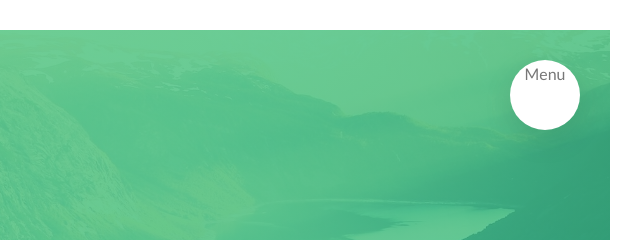
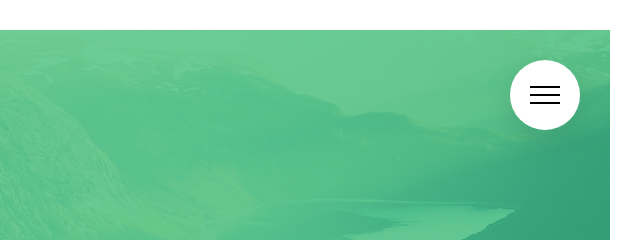
Before and after one commit to jesuscasal23/Natours-Project, a website: page index.html in a window 1280 px wide. Shown: the top 240 px of the page, 640-1280 px from the left. Drawn offline with Linux system fonts and the light colour scheme; files whose address does not match are found by name.

Commit message:
finished the navigation icon an functionality

```diff
--- a/index.html
+++ b/index.html
@@ -20,7 +20,9 @@
     <div class="navigation">
       <input type="checkbox" class="navigation__checkbox" id="navi-toggle">
 
-      <label for="navi-toggle" class="navigation__button">Menu</label>
+      <label for="navi-toggle" class="navigation__button">
+        <span class="navigation__icon"></span>
+      </label>
 
       <div class="navigation__background">&nbsp;</div>
 
--- a/sass/layout/_navigation.scss
+++ b/sass/layout/_navigation.scss
@@ -27,6 +27,7 @@
     background-image: radial-gradient($color-primary-light,
         $color-primary-dark);
     z-index: 1000;
+    transition: transform .8s cubic-bezier(0.86, 0, 0.07, 1);
 
     //transform: scale(100);
   }
@@ -40,6 +41,7 @@
 
     opacity: 0;
     width: 0;
+    transition: all .8s cubic-bezier(0.68, -0.55, 0.265, 1.55);
   }
 
   &__list {
@@ -85,6 +87,7 @@
     }
   }
 
+  // functionality
   &__checkbox:checked~&__background {
     transform: scale(80);
   }
@@ -93,4 +96,59 @@
     opacity: 1;
     width: 100%;
   }
+
+  //navigation icon
+  &__icon {
+    position: relative;
+    margin-top: 3.4rem;
+
+    &,
+    &::before,
+    &::after {
+      width: 3rem;
+      height: 2px;
+      background-color: black;
+      display: inline-block;
+    }
+
+    &::before,
+    &::after {
+      content: "";
+      position: absolute;
+      left: 0;
+      transition: all .2s;
+    }
+
+    &::before {
+      top: -.8rem;
+    }
+
+    &::after {
+      top: .8rem;
+    }
+  }
+
+  &__button:hover &__icon::before {
+    top: -1rem;
+
+  }
+
+  &__button:hover &__icon::after {
+    top: 1rem;
+
+  }
+
+  &__checkbox:checked+&__button &__icon {
+    background-color: transparent;
+  }
+
+  &__checkbox:checked+&__button &__icon::before {
+    transform: rotate(45deg);
+    top: 0;
+  }
+
+  &__checkbox:checked+&__button &__icon::after {
+    top: 0;
+    transform: rotate(-45deg);
+  }
 }
```
Also changed, not shown: css/style.css.
